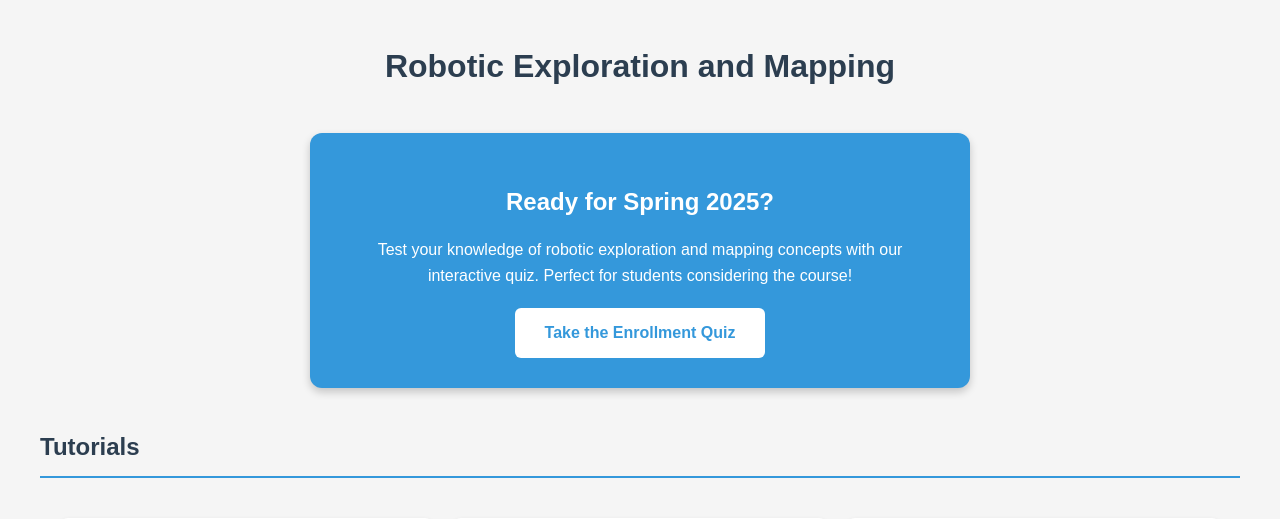
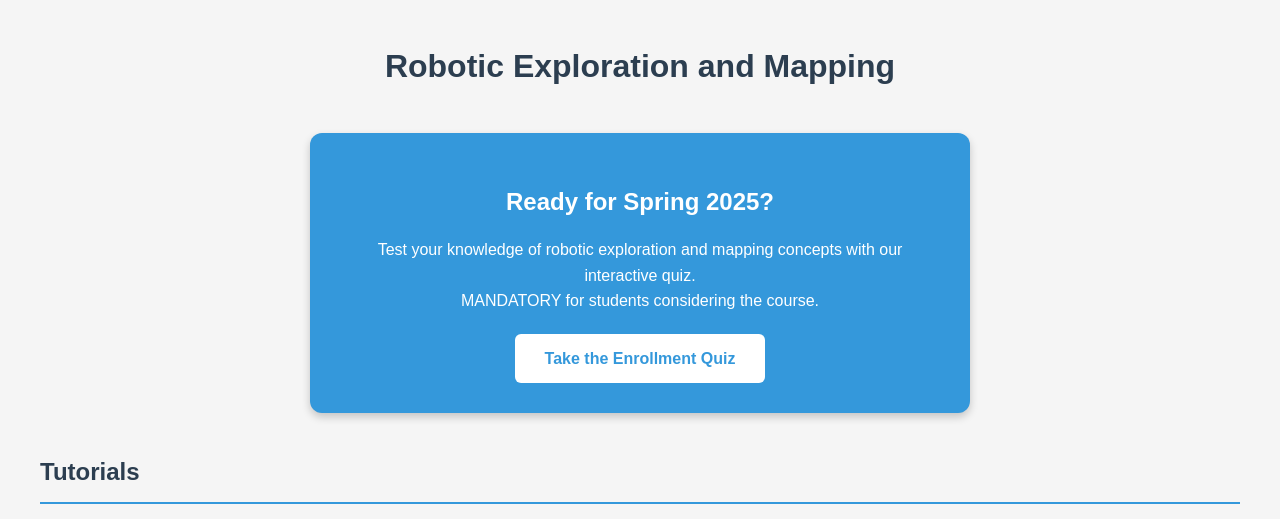
Before and after one commit to darknight-007/dreams-lab-portal, a Django app: page /rem/ in a window 1280 px wide. Shown: the top 519 px of the page. Run offline with Django 3.2, Linux system fonts and the light colour scheme.

Commit message:
course details update

```diff
--- a/templates/SES598_robotic_exploration_and_mapping.html
+++ b/templates/SES598_robotic_exploration_and_mapping.html
@@ -131,7 +131,7 @@
 
         <div class="cta-card">
             <h2>Ready for Spring 2025?</h2>
-            <p>Test your knowledge of robotic exploration and mapping concepts with our interactive quiz. Perfect for students considering the course!</p>
+            <p>Test your knowledge of robotic exploration and mapping concepts with our interactive quiz. <br/>MANDATORY for students considering the course.</p>
             <a href="{% url 'ses598_robotic_exploration_and_mapping_quiz' %}">Take the Enrollment Quiz</a>
         </div>
 
```
